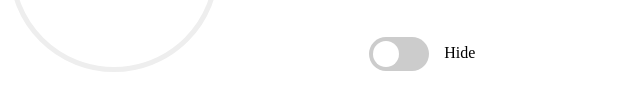
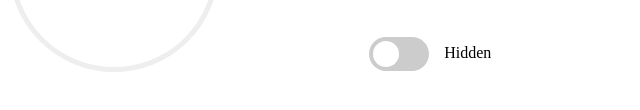
Before and after one commit to ProgMISHA/misha, a plain HTML site: page index.html in a window 1280 px wide. Shown: the part 446-556 px from the top of the page, 331-971 px from the left. Drawn offline with Linux system fonts and the light colour scheme.

Commit message:
Update index.html

```diff
--- a/index.html
+++ b/index.html
@@ -33,7 +33,7 @@
   <input type="checkbox" onclick="hide()" class="hideCheks">
   <span class="slider round"></span>
   <div class="span_animation">
-  <span class="text_switch">Hide </span>
+  <span class="text_switch">Hidden</span>
   </div>
 </label>
   </div>
```
